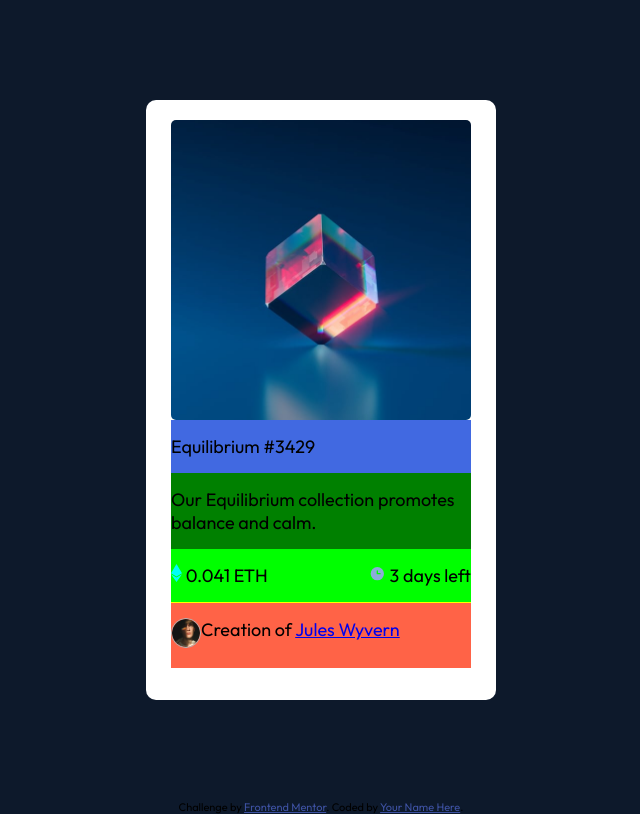
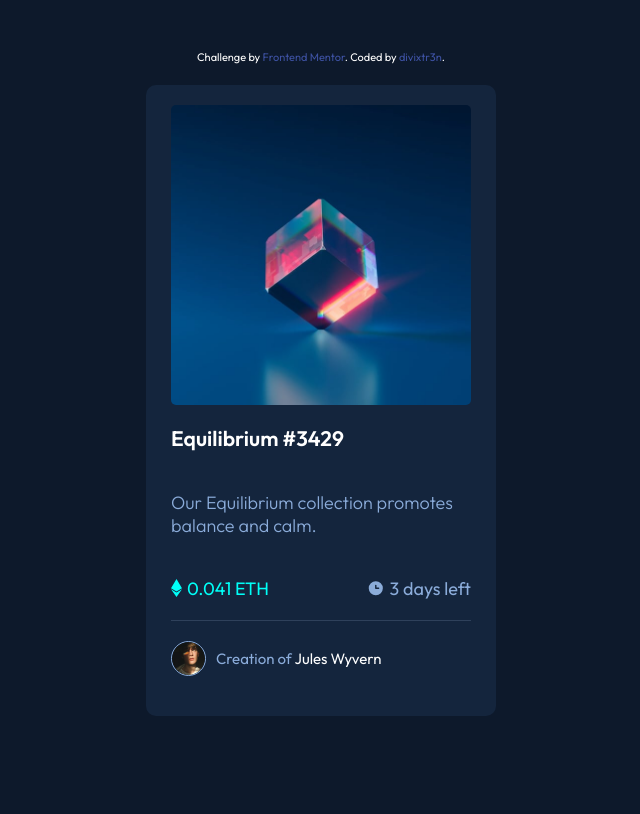
Before and after one commit to divixtr3n/nft-preview-card-component-main, a plain HTML site: page index.html in a window 1280 px wide. Shown: the whole page, without its empty margins (319-959 px from the left). Drawn offline with Linux system fonts and the light colour scheme.

Commit message:
nft finished with hover

```diff
--- a/css/main.css
+++ b/css/main.css
@@ -8,10 +8,7 @@ body {
 	background-color: hsl(217, 54%, 11%);
 	font-family: 'Outfit', sans-serif;
 	font-size: 18px;
-}
-
-.container {
-	width: 100vw;
+	width: 100%;
 	height: 100vh;
 	display: flex;
 	flex-direction: column;
@@ -26,59 +23,154 @@ body {
 	justify-content: flex-start;
 	align-items: center;
 	width: 350px;
-	height: 600px;
-	/* text-align: center; */
 	border-radius: 10px;
-	background-color: #fff;
+	background-color: hsl(216, 50%, 16%);
+}
+
+.nft-img {
+	position: relative;
+	height: 300px;
 }
 
 .card-img-top {
 	width: 300px;
 	border-radius: 5px;
-	background-color: aquamarine;
+}
+
+.nft-shadow:hover {
+	opacity: 1;
+}
+
+.nft-shadow {
+	height: 100%;
+	width: 100%;
+	position: absolute;
+	left: 0;
+	top: 0;
+
+	background-color: hsla(178, 100%, 50%, 0.507);
+	border-radius: 5px;
+	z-index: 1;
+	background-image: url(../images/icon-view.svg);
+	background-repeat: no-repeat;
+	background-position: center;
+	opacity: 0;
+	transition: opacity 0.3s;
 }
 
 .card-body {
-    max-width: 300px;
+	max-width: 300px;
 }
 
-.card-body > div{
-    padding: 15px 0;
+.card-body > div {
+	padding: 20px 0;
 }
 
 .card-title {
-	background-color: royalblue;
+	color: hsl(0, 0%, 100%);
+	font-weight: bold;
+}
+
+.card-title h3 {
+	transition: color 0.3s;
+}
+
+.card-title h3:hover {
+	color: hsl(178, 100%, 50%);
+	cursor: pointer;
 }
 
 .card-info {
-	background-color: green;
+	color: hsl(215, 51%, 70%);
+	font-size: 18px;
+	font-weight: lighter;
 }
 
-.count {
+.numbers {
 	display: flex;
-	flex-direction: row;
 	justify-content: space-between;
 	align-items: center;
-	background-color: lime;
+}
+
+.numbers .crypto-container .eth-count {
+	color: hsl(178, 100%, 50%);
+}
+
+.numbers .clock-container .time-count {
+	color: hsl(215, 51%, 70%);
+}
+
+.clock-container,
+.crypto-container {
+	display: flex;
+	align-items: center;
+}
+
+.crypto-icon,
+.clock-icon {
+	display: flex;
+}
+
+.icon-number {
+	height: 18px;
+	padding-right: 5px;
+	align-self: baseline;
 }
 
 .creator {
 	display: flex;
 	flex-direction: row;
-	background-color: tomato;
-    border-top: 1px solid yellow;
+	align-items: center;
+	color: hsl(215, 51%, 70%);
+	border-top: 1.5px solid hsl(215, 32%, 27%);
+	font-size: 15px;
+}
+
+.creator p a {
+	text-decoration: none;
+	color: hsl(0, 0%, 100%);
+	transition: color 0.3s;
+}
+
+.creator p a:hover {
+	color: hsl(178, 100%, 50%);
 }
 
 .image-avatar {
-	width: 30px;
+	vertical-align: middle;
+	margin-right: 10px;
+	width: 35px;
 	border-radius: 50%;
-	border: 1.5px solid #b3b3b3;
+	border: 1.5px solid hsl(215, 51%, 70%);
 }
 
 .attribution {
 	font-size: 11px;
 	text-align: center;
+	color: hsl(0, 0%, 100%);
+	position: absolute;
+	top: 50px;
+	left: 50%;
+	transform: translateX(-50%);
 }
 .attribution a {
 	color: hsl(228, 45%, 44%);
+	text-decoration: none;
+	transition: color 0.3s;
 }
+
+.attribution a:hover {
+	color: hsl(178, 100%, 50%);
+}
+
+@media (max-width: 375px) {
+	.container {
+		scale: 80%;
+	}
+}
+
+@media (min-width: 1440px) {
+	.container {
+		scale: 110%;
+	}
+}
--- a/index.html
+++ b/index.html
@@ -21,15 +21,35 @@
 <body>
   <div class="container">
     <div class="card-box">
-      <img src="./images/image-equilibrium.jpg" alt="" class="card-img-top">
+      <div class="nft-img">
+      <img class="card-img-top" src="./images/image-equilibrium.jpg" alt="" >
+      <div class="nft-shadow"></div>
+    </div>
+
       <div class="card-body">
-        <div class="card-title">Equilibrium #3429</div>
+        <div class="card-title">
+          <h3>Equilibrium #3429</h3>
+        </div>
         <div class="card-info">Our Equilibrium collection promotes balance and calm.</div>
 
-        <div class="count">
+        <div class="numbers">
 
-          <div class="crypto-count"><img src="./images/icon-ethereum.svg" alt=""><span> 0.041 ETH</span></div>
-          <div class="day-count"><img src="./images/icon-clock.svg" alt="clock icon"><span> 3 days left</span></div>
+          <div class="crypto-container">
+            <div class="crypto-icon"><img class="icon-number" src="./images/icon-ethereum.svg" alt=""></div>
+            <div class="eth-count">
+              <p>0.041 ETH</p>
+            </div>
+          </div>
+
+          <div class="clock-container">
+            <div class="clock-icon"><img class="icon-number" src="./images/icon-clock.svg" alt=""></div>
+            <div class="time-count">
+              <p>3 days left</p>
+            </div>
+
+          </div>
+
+
 
         </div>
 
@@ -47,7 +67,7 @@
 
   <div class="attribution">
     Challenge by <a href="https://www.frontendmentor.io?ref=challenge" target="_blank">Frontend Mentor</a>.
-    Coded by <a href="#">Your Name Here</a>.
+    Coded by <a href="#">divixtr3n</a>.
   </div>
 </body>
 
--- /dev/null
+++ b/js/main.js
@@ -0,0 +1 @@
+const
```
Also changed, not shown: solution/solution desktop.png (added), solution/solution-desktop-hover.png (added), solution/solution-mobile-iphone5.png (added), solution/solution-mobile-iphone6.png (added), solution/solution-mobile.png (added), 1 other file.
